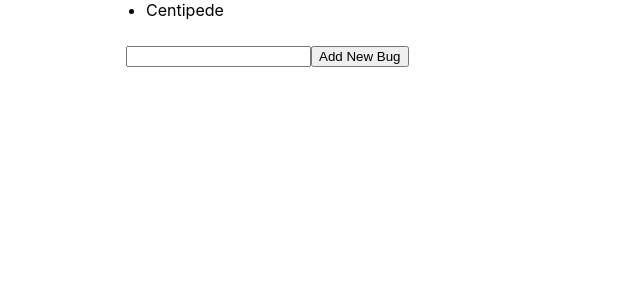
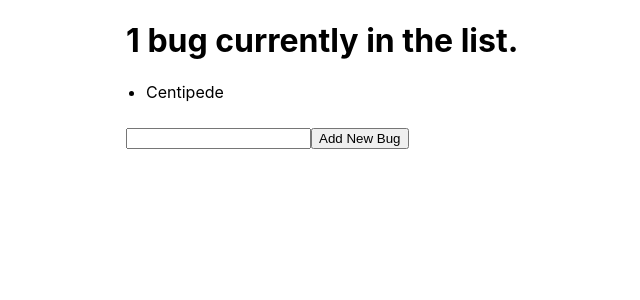
Before and after one commit to phelanjo/bug-tracker, a React (Create React App) app: page / in a window 1280 px wide. Shown: the top 300 px of the page, without its empty margins (214-854 px from the left). Built offline with nearby package versions, Linux system fonts and the light colour scheme.

Commit message:
Create BugsHeader component to list to display number of bugs.

```diff
--- a/src/App.js
+++ b/src/App.js
@@ -16,6 +16,16 @@ const StoreProvider = ({children}) => {
 
   return (
     <StoreContext.Provider value={store}>{children}</StoreContext.Provider>
+  )
+}
+
+const BugsHeader = () => {
+  const store = React.useContext(StoreContext)
+  return useObserver(() => (
+    <h1>
+      {store.bugCount} { store.bugCount < 2 ? "bug" : "bugs"} currently in the list.
+    </h1>
+    )
   )
 }
 
@@ -59,6 +69,7 @@ function App() {
   return (
   <StoreProvider>
     <main>
+      <BugsHeader />
       <BugsList />
       <BugsForm />
     </main>
```
